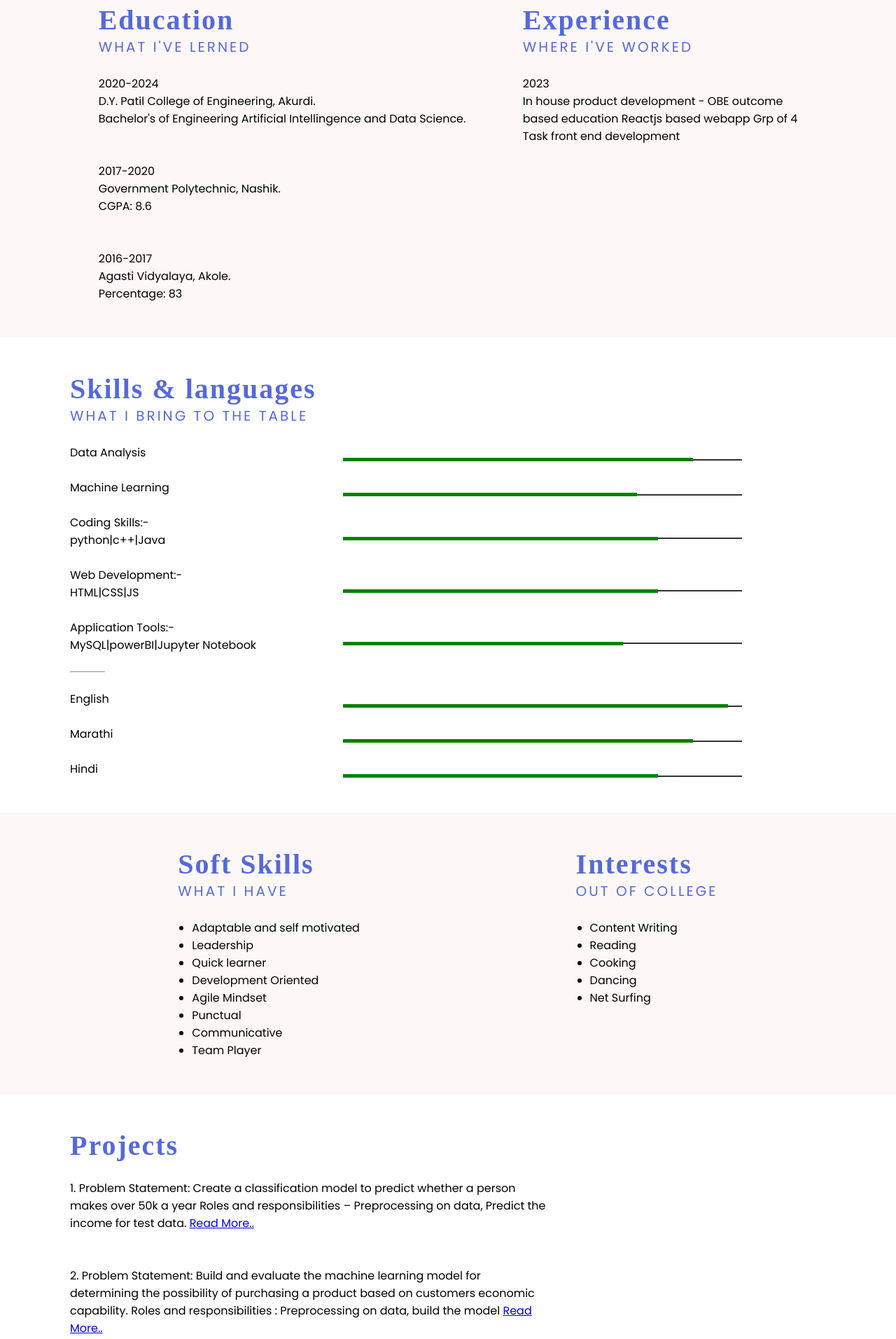
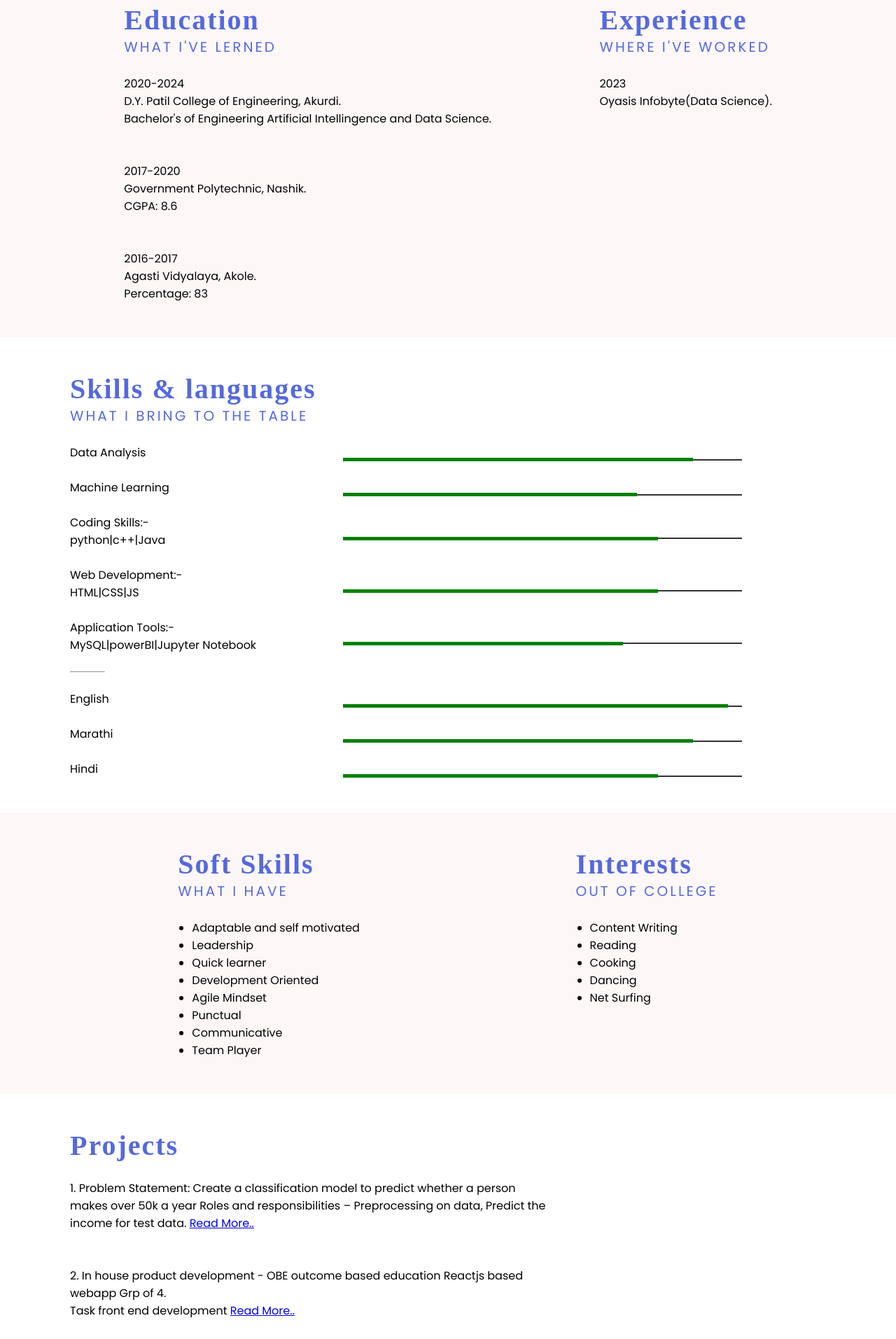
Before and after one commit to sidnile/portfolio, a plain HTML site: page index.html in a window 1280 px wide. Shown: the part 1160-3073 px from the top of the page at 70% size. Drawn offline with Linux system fonts and the light colour scheme; a web font is replaced by a local one.

Commit message:
Finally done1

```diff
--- a/index.html
+++ b/index.html
@@ -68,10 +68,8 @@
             <p class="education-desc">WHERE I'VE WORKED</p>
             <div>
                 <p><br>2023</p>
-                <div class="info-details">In house product development - OBE outcome <br/>based education
-                    Reactjs based webapp
-                    Grp of 4 <br/>Task front end development
-
+                <div class="info-details">
+                    Oyasis Infobyte(Data Science).
                 </div>
             </div>
         </div>
@@ -199,11 +197,13 @@
                     <a href="https://drive.google.com/file/d/1nut9zTGHsHJruyKgDVG- iYGHhTNL4dEL/view?usp=sharing">Read
                         More..</a>
                     <br><br /><br>
-                   2. Problem Statement: Build and evaluate the machine learning model for determining the possibility of
-                    purchasing a product based on customers economic capability.
-                    Roles and responsibilities : Preprocessing on data, build the model
-                    <a href="supermarket_sales.csv ">Read
+                   2.   In house product development - OBE outcome based education
+                   Reactjs based webapp
+                   Grp of 4. <br/>Task front end development
+                    <a href="https://github.com/MoinSayyed/obe">Read
                         More..</a>
+
+
                 </P>
             </div>
         </div>
```
